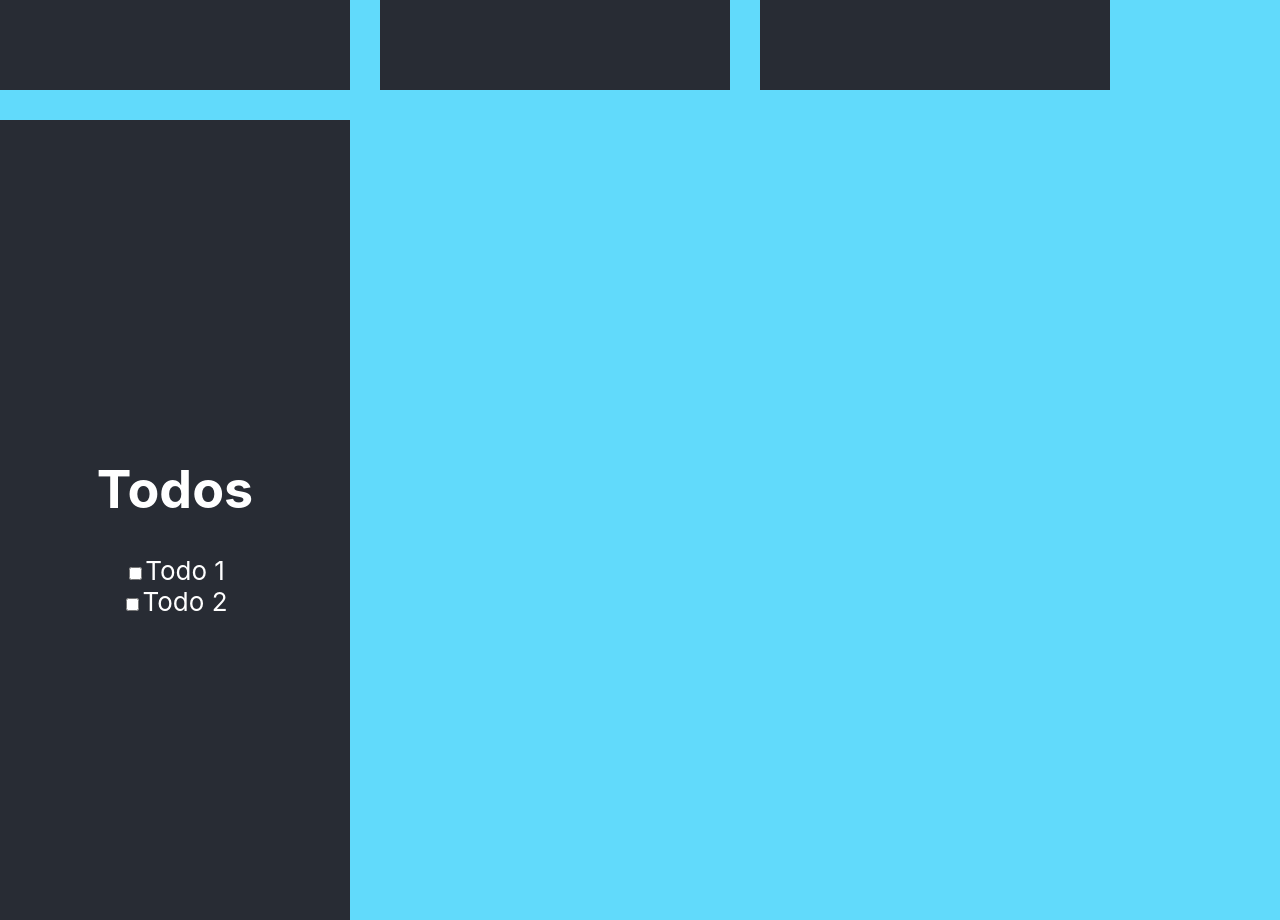
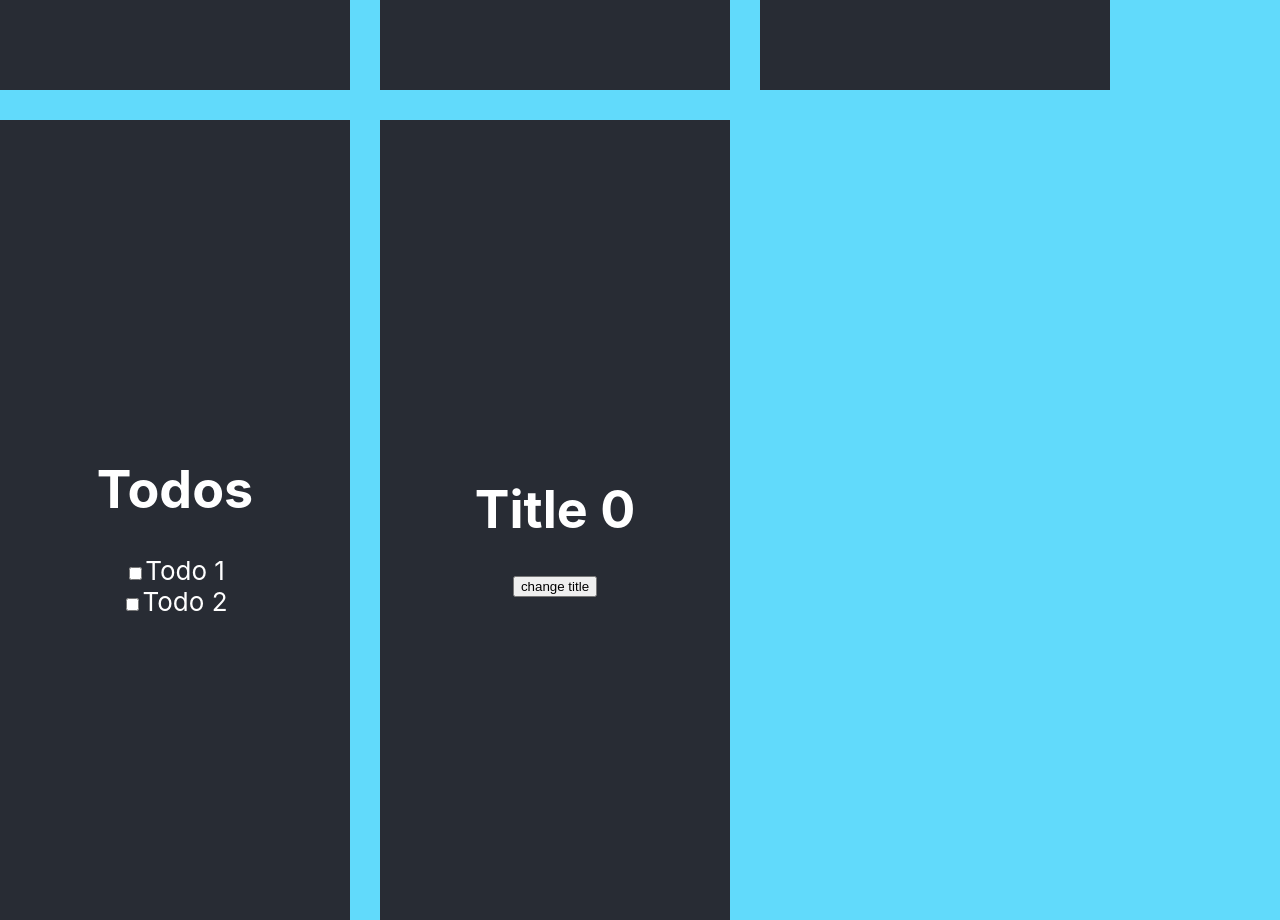
Before and after one commit to matheusmv/react, a React (Create React App) app in the folder 01-hooks/: page / in a window 1280 px wide. Shown: the part 1540-2460 px from the top of the page. Built offline with nearby package versions, Linux system fonts and the light colour scheme; no server answers.

Commit message:
hooks - useReducer + useContext

```diff
--- a/01-hooks/src/App.js
+++ b/01-hooks/src/App.js
@@ -3,6 +3,7 @@ import { Counter } from './components/Counter';
 import { Input } from './components/Input';
 import { Logo } from './components/Logo';
 import { Posts } from './components/Posts';
+import { Posts2 } from './components/Posts2';
 import { ThemedButton } from './components/ThemedButton';
 import { TodoList } from './components/TodoList';
 import { TodoList2 } from './components/TodoList2';
@@ -19,6 +20,7 @@ function App() {
         <Input />
         <ThemedButton message={'click'} />
         <TodoList2 />
+        <Posts2 />
       </div>
     </AppContext>
   );
--- /dev/null
+++ b/01-hooks/src/components/Posts2/index.jsx
@@ -0,0 +1,69 @@
+import P from 'prop-types';
+
+import { createContext, useContext, useReducer } from 'react';
+
+const posts2State = {
+  selectedTitle: 0,
+  titles: ['Title 0', 'Title 1', 'Title 2', 'Title 3', 'Title 4', 'Title 5'],
+};
+
+const actions = {
+  CHANGE_TITLE: 'CHANGE_TITLE',
+};
+
+const reducer = (state, action) => {
+  const selectedTitle =
+    state.selectedTitle < state.titles.length - 1 ? state.selectedTitle + 1 : 0;
+
+  switch (action.type) {
+    case actions.CHANGE_TITLE:
+      return { ...state, selectedTitle };
+    default:
+      return { ...state };
+  }
+};
+
+const Context = createContext({});
+const Post2sAppContext = ({ children }) => {
+  const [state, dispatch] = useReducer(reducer, posts2State);
+
+  const changeTitle = () => {
+    dispatch({ type: actions.CHANGE_TITLE });
+  };
+
+  return (
+    <Context.Provider value={{ state, changeTitle }}>
+      {children}
+    </Context.Provider>
+  );
+};
+
+Post2sAppContext.propTypes = {
+  children: P.node,
+};
+
+const Title = () => {
+  const context = useContext(Context);
+
+  const {
+    state: { selectedTitle, titles },
+    changeTitle,
+  } = context;
+
+  return (
+    <div className="App">
+      <header className="App-header">
+        <h1 className="posts-container">{titles[selectedTitle]}</h1>
+        <button onClick={changeTitle}>{'change title'}</button>
+      </header>
+    </div>
+  );
+};
+
+export const Posts2 = () => {
+  return (
+    <Post2sAppContext>
+      <Title />
+    </Post2sAppContext>
+  );
+};
```
